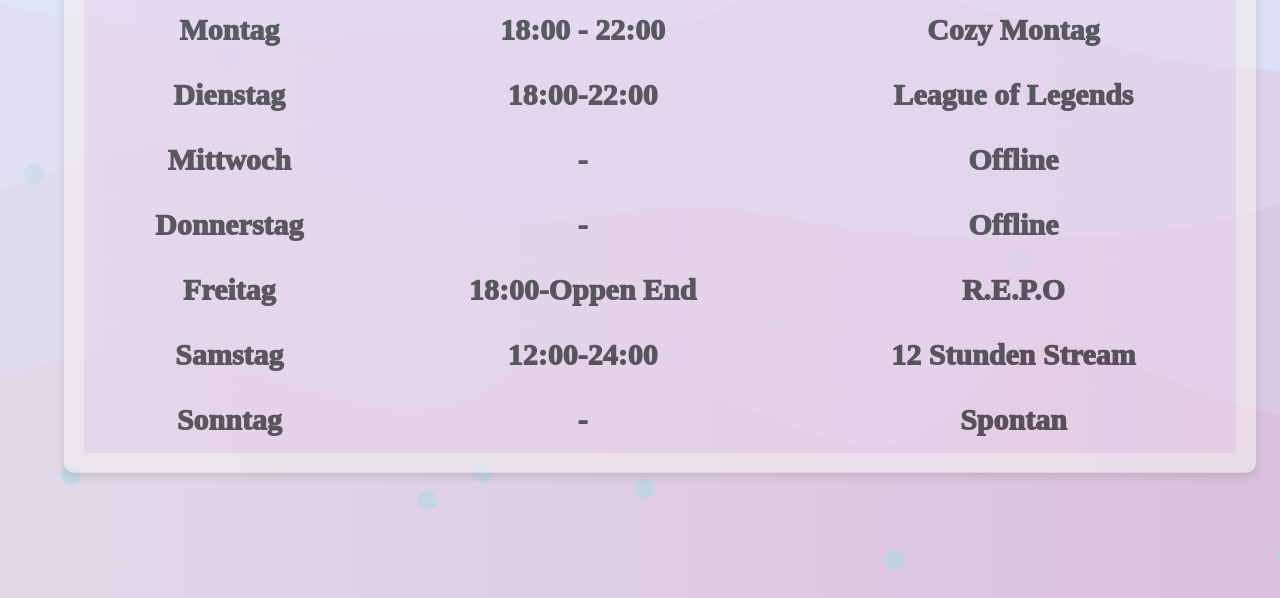
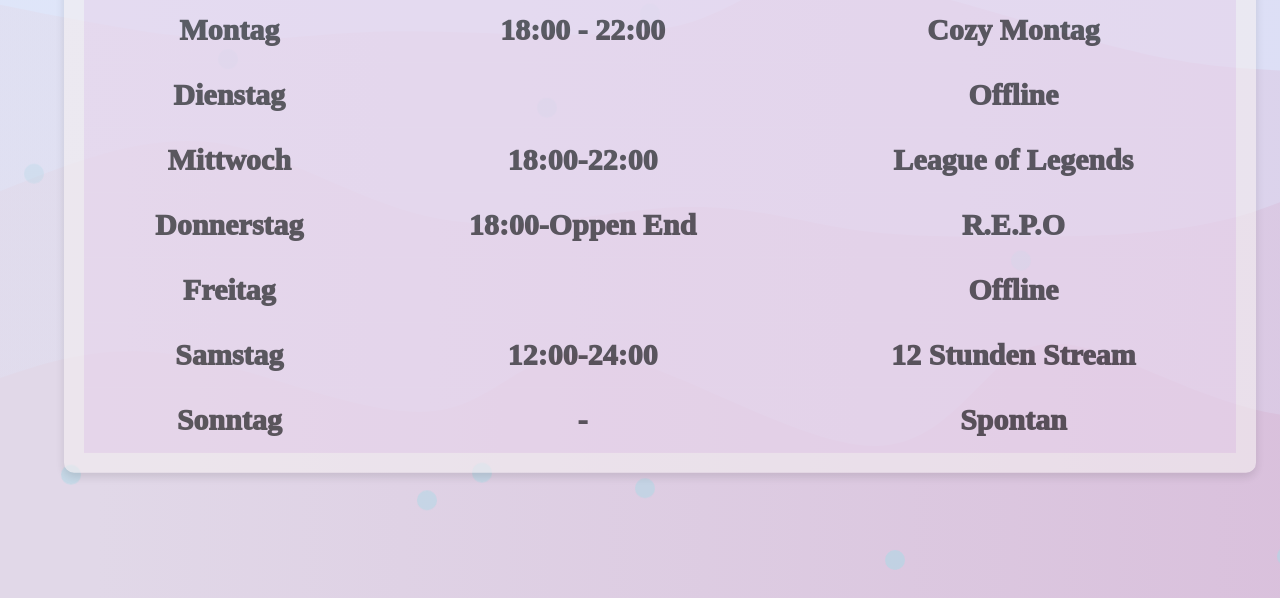
Before and after one commit to scyphosia/scyphosia.github.io, a plain HTML site: page index.html in a window 1280 px wide. Shown: the part 202-800 px from the top of the page. Drawn offline with Linux system fonts and the light colour scheme.

Commit message:
Update index.html

```diff
--- a/index.html
+++ b/index.html
@@ -283,23 +283,23 @@
                 </tr>
                 <tr>
                     <td>Dienstag</td>
+                    <td></td>
+                    <td>Offline</td>
+                </tr>
+                <tr>
+                    <td>Mittwoch</td>
                     <td>18:00-22:00</td>
                     <td>League of Legends</td>
                 </tr>
                 <tr>
-                    <td>Mittwoch</td>
-                    <td>-</td>
-                    <td>Offline</td>
-                </tr>
-                <tr>
                     <td>Donnerstag</td>
-                    <td>-</td>
-                    <td>Offline</td>
+                    <td>18:00-Oppen End</td>
+                    <td>R.E.P.O</td>
                 </tr>
                 <tr>
                     <td>Freitag</td>
-                    <td>18:00-Oppen End</td>
-                    <td>R.E.P.O</td>
+                    <td></td>
+                    <td>Offline</td>
                 </tr>
                 <tr>
                     <td>Samstag</td>
```
